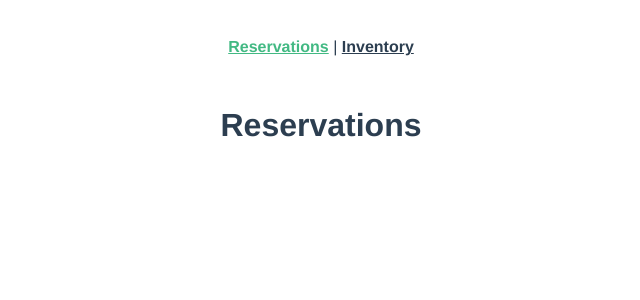
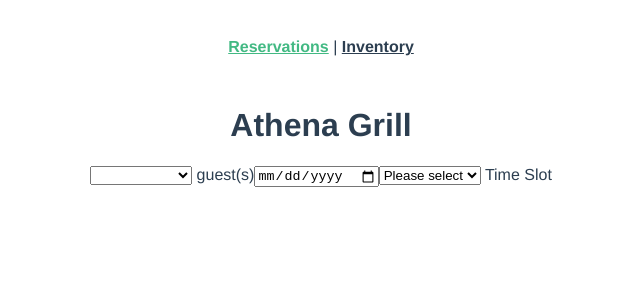
Before and after one commit to wjabbour/web-test, a Vue app in the folder frontend/: page /reservations in a window 1280 px wide. Shown: the top 300 px of the page, without its empty margins (319-959 px from the left). Built offline with nearby package versions, Linux system fonts and the light colour scheme; no server answers; the HTML template or start-up script is replaced by a standard one.

Commit message:
Create initial layout of reservation page

```diff
--- a/frontend/src/views/Reservations.vue
+++ b/frontend/src/views/Reservations.vue
@@ -1,6 +1,26 @@
 <template>
   <div>
-    <h1>Reservations</h1>
+    <h1>Athena Grill</h1>
+    <select v-model="guests">
+      <option disabled value="">Please select</option>
+      <option>1</option>
+      <option>2</option>
+      <option>3</option>
+      <option>4</option>
+    </select>
+    <span> guest(s)</span>
+
+    <input type="date" v-model="mydate"/>
+
+    <select v-model="selected">
+      <option disabled value="">Please select</option>
+      <option>5:00</option>
+      <option>5:15</option>
+      <option>5:30</option>
+      <option>5:45</option>
+      <option>6:00</option>
+    </select>
+    <span> Time Slot </span>
   </div>
 </template>
 
@@ -9,7 +29,15 @@ import axios from 'axios'
 
 export default {
   name: 'Reservations',
-
+  data() {
+    return {
+      name: '',
+      email: '',
+      selected: '',
+      mydate: '',
+      guests: 0
+    }
+  },
   async mounted() {
     try {
       await axios.get('http://localhost:9090/test')
```
